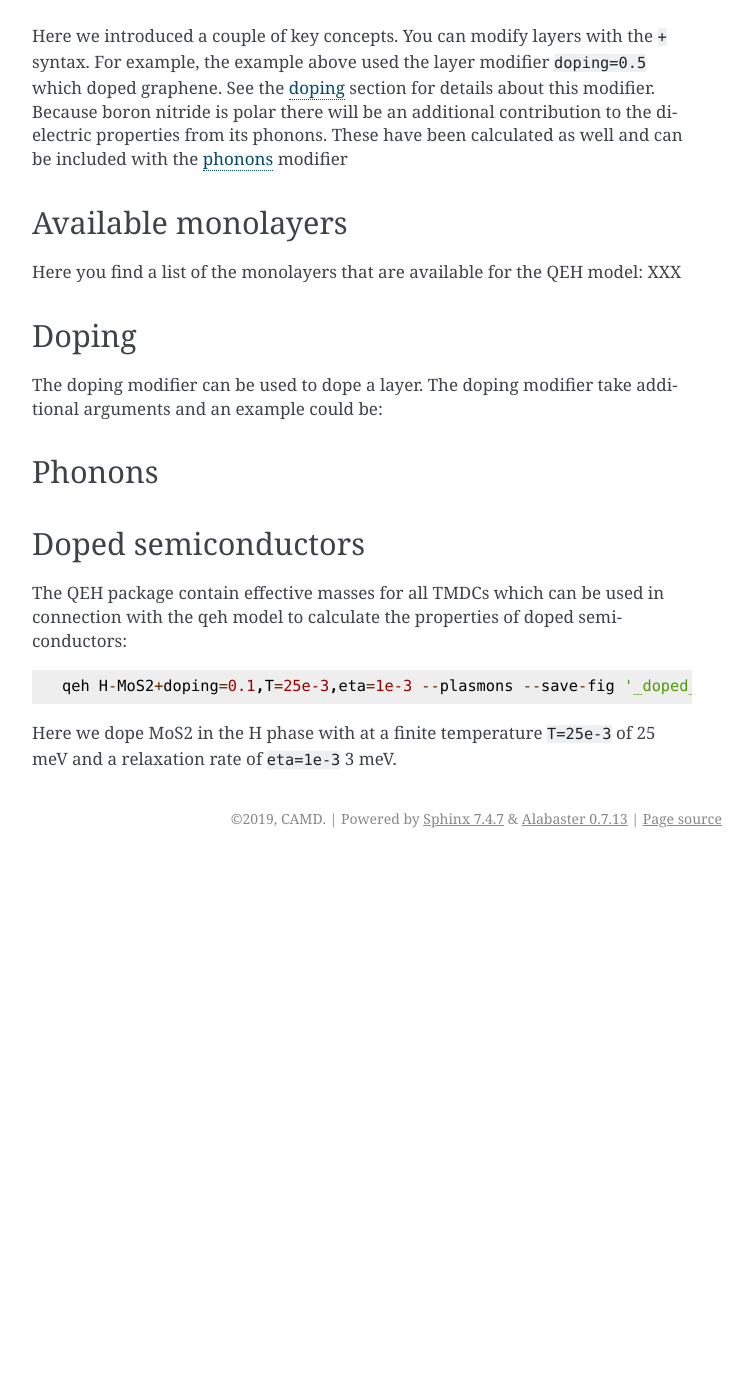
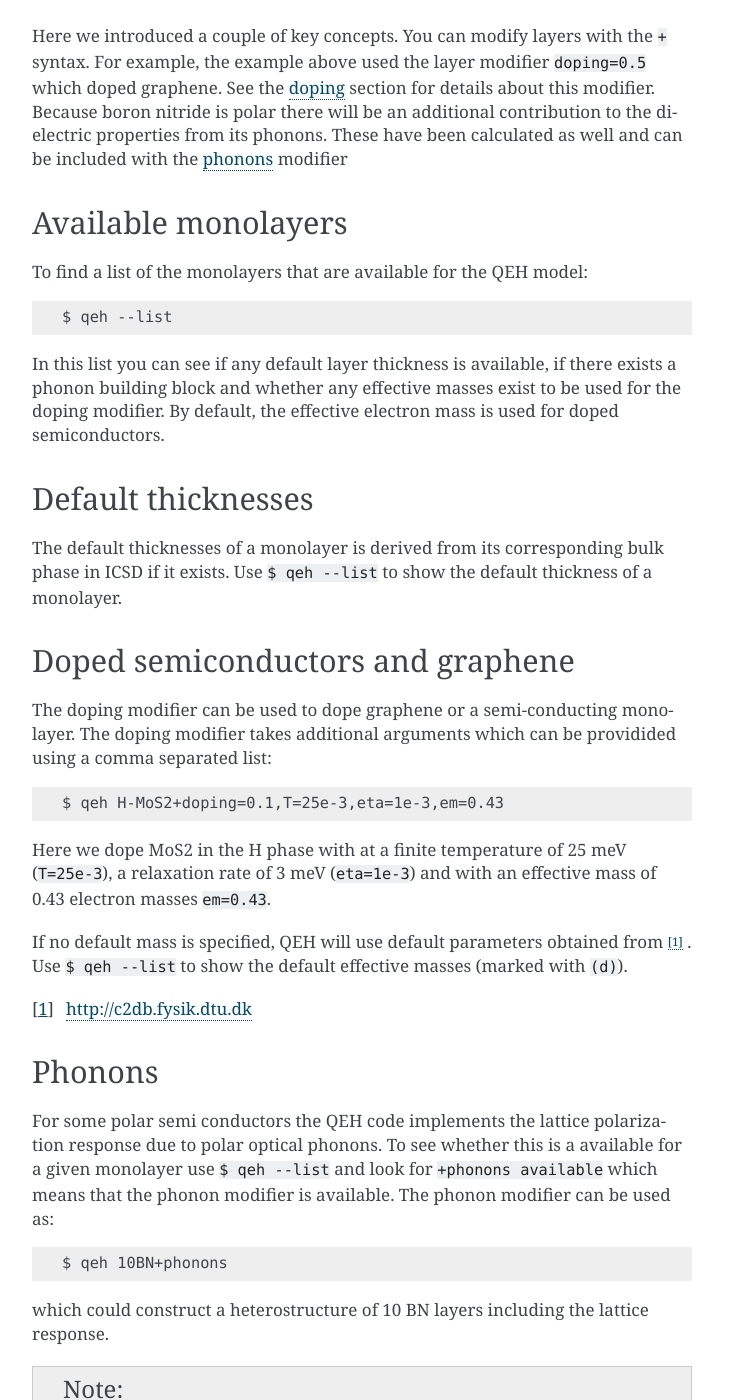
Before and after one commit to dijasila/QEH, a Sphinx documentation site: the page built from docs/gettingstarted.rst, in a window 1280 px wide and 1400 px high, scrolled down 1082 px. Shown: the whole window, without its empty margins (388-1141 px from the left). Built offline with Sphinx 7.4.7, drawn with Linux system fonts in a browser that asks for light colours; before the commit the page ends 1940 px from its top, so only the background shows below that; some of the changed text lies outside the part shown.

Commit message:
Update documentation

```diff
--- a/docs/gettingstarted.rst
+++ b/docs/gettingstarted.rst
@@ -25,12 +25,12 @@ There are many options for the CLI but most important is the
 heterostructure. For example to build a heterostructure consisting of
 doped graphene on 3 layers of boron nitride do::
 
-  qeh graphene+doping=0.5 3BN
+  $ qeh graphene+doping=0.5 3BN
 
 For example the plasmons of a doped graphene on three layers of boron
 nitride can be calculated and saved as::
 
-  qeh graphene+doping=0.5 3BN --plasmons --save-plots "_g-3BN"
+  $ qeh graphene+doping=0.5 3BN --plasmons --save-plots "_g-3BN"
 
 which creates a figure ``loss_g-3BN.png`` containing the loss spectrum
 and a figure ``plasmon_modes_g-3BN.png`` which traces the plasmon
@@ -52,31 +52,63 @@ with the phonons_ modifier
 
 Available monolayers
 ====================
-Here you find a list of the monolayers that are available for the QEH
-model: XXX
+To find a list of the monolayers that are available for the QEH
+model::
 
-Doping
-======
+  $ qeh --list
+
+In this list you can see if any default layer thickness is available,
+if there exists a phonon building block and whether any effective
+masses exist to be used for the doping modifier. By default, the
+effective electron mass is used for doped semiconductors.
+
+Default thicknesses
+===================
+The default thicknesses of a monolayer is derived from its
+corresponding bulk phase in ICSD if it exists. Use ``$ qeh --list`` to
+show the default thickness of a monolayer.
+
+Doped semiconductors and graphene
+=================================
 .. _doping:
-The doping modifier can be used to dope a layer. The doping modifier
-take additional arguments and an example could be::
 
+The doping modifier can be used to dope graphene or a semi-conducting
+monolayer. The doping modifier takes additional arguments which can be
+providided using a comma separated list::
 
+  $ qeh H-MoS2+doping=0.1,T=25e-3,eta=1e-3,em=0.43
+
+Here we dope MoS2 in the H phase with at a finite temperature
+of 25 meV (``T=25e-3``), a relaxation rate of 3 meV (``eta=1e-3``) and
+with an effective mass of 0.43 electron masses ``em=0.43``.
+
+If no default mass is specified, QEH will use default parameters
+obtained from [#C2DB]_ . Use ``$ qeh --list`` to show the default
+effective masses (marked with ``(d)``).
+
+.. [#C2DB] http://c2db.fysik.dtu.dk
 
 
 Phonons
 =======
 .. _phonons:
 
+For some polar semi conductors the QEH code implements the lattice
+polarization response due to polar optical phonons. To see whether
+this is a available for a given monolayer use ``$ qeh --list`` and
+look for ``+phonons available`` which means that the phonon modifier
+is available. The phonon modifier can be used as::
 
+  $ qeh 10BN+phonons
 
-Doped semiconductors
-====================
-The QEH package contain effective masses for all TMDCs which can be
-used in connection with the qeh model to calculate the properties of
-doped semi-conductors::
+which could construct a heterostructure of 10 BN layers including the
+lattice response.
 
-  qeh H-MoS2+doping=0.1,T=25e-3,eta=1e-3 --plasmons --save-fig '_doped_MoS2'
+.. note::
 
-Here we dope MoS2 in the H phase with at a finite temperature
-``T=25e-3`` of 25 meV and a relaxation rate of ``eta=1e-3`` 3 meV.
+   Note that if the phonon modifier is not present::
+
+     $ qeh 10BN
+
+   then the calculated results will only inlude the electronic
+   response.
```
Also changed, not shown: 1 other file.
